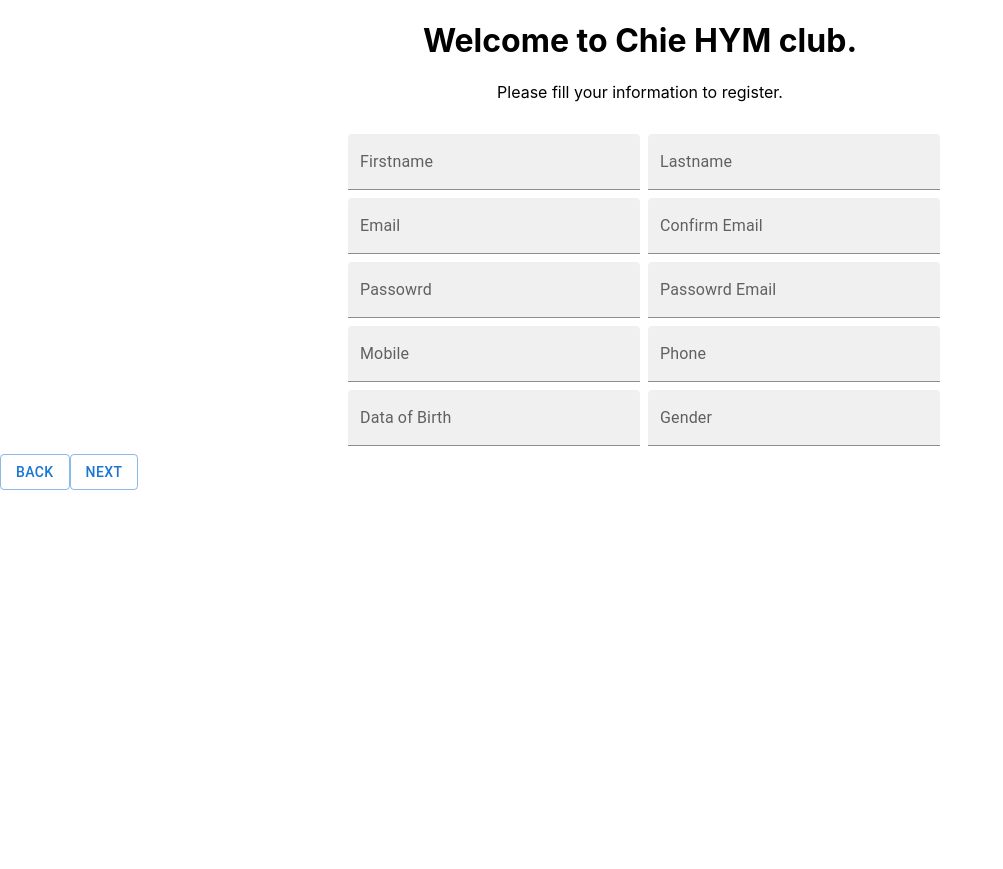
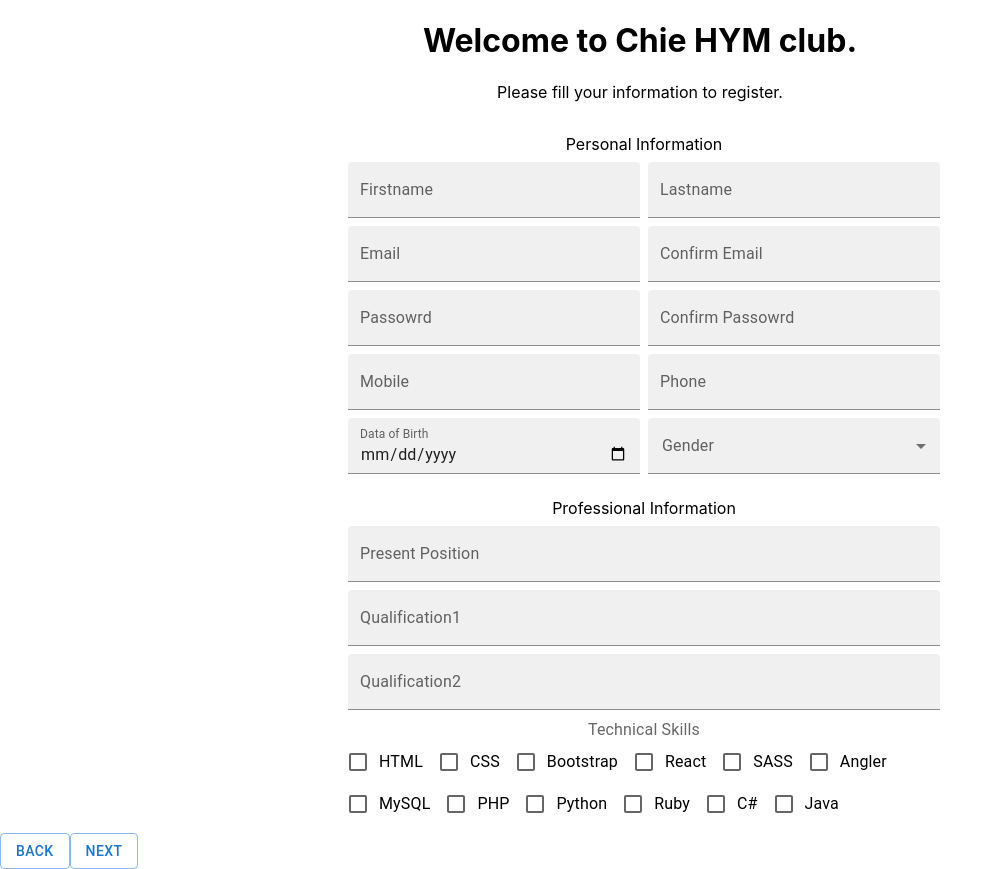
Before and after one commit to hayamania/form_experience, a React (Create React App) app: page / in a window 1280 px wide. Shown: the whole page, without its empty margins (0-1003 px from the left). Before the commit the page ends 800 px from the top, so only its background shows below. Built offline with nearby package versions, Linux system fonts and the light colour scheme.

Commit message:
modified form1 and created form2

```diff
--- a/src/App.js
+++ b/src/App.js
@@ -1,6 +1,7 @@
 import "./App.css";
 import { Box, Button, Stack } from "@mui/material";
 import Form1 from "./Form1";
+import Form2 from "./Form2";
 
 function App() {
   return (
@@ -9,6 +10,7 @@ function App() {
         <h1>Welcome to Chie HYM club. </h1>
         <p>Please fill your information to register.</p>
         <Form1 />
+        <Form2 />
       </Box>
       <Stack direction="row">
         <Button variant="outlined">Back</Button>
--- a/src/Form1.js
+++ b/src/Form1.js
@@ -1,7 +1,18 @@
 import React from "react";
-import { TextField, Box, Grid } from "@mui/material";
+import {
+  TextField,
+  Box,
+  Grid,
+  FormControl,
+  InputLabel,
+  Select,
+  MenuItem,
+} from "@mui/material";
 
 export default function Form1() {
+  function handleChange() {
+    console.log("gender changed");
+  }
   return (
     <div>
       <Box
@@ -13,6 +24,9 @@ export default function Form1() {
         }}
       >
         <Grid container spacing={1}>
+          <Grid item xs={12}>
+            Personal Information
+          </Grid>
           <Grid item xs={6}>
             <TextField label="Firstname" variant="filled" fullWidth />
           </Grid>
@@ -26,10 +40,20 @@ export default function Form1() {
             <TextField label="Confirm Email" variant="filled" fullWidth />
           </Grid>
           <Grid item xs={6}>
-            <TextField label="Passowrd" variant="filled" fullWidth />
+            <TextField
+              label="Passowrd"
+              variant="filled"
+              type="password"
+              fullWidth
+            />
           </Grid>
           <Grid item xs={6}>
-            <TextField label="Passowrd Email" variant="filled" fullWidth />
+            <TextField
+              label="Confirm Passowrd"
+              variant="filled"
+              type="password"
+              fullWidth
+            />
           </Grid>
           <Grid item xs={6}>
             <TextField label="Mobile" variant="filled" fullWidth />
@@ -38,10 +62,32 @@ export default function Form1() {
             <TextField label="Phone" variant="filled" fullWidth />
           </Grid>
           <Grid item xs={6}>
-            <TextField label="Data of Birth" variant="filled" fullWidth />
+            <TextField
+              label="Data of Birth"
+              type="date"
+              variant="filled"
+              InputLabelProps={{ shrink: true }}
+              fullWidth
+            />
           </Grid>
           <Grid item xs={6}>
-            <TextField label="Gender" variant="filled" fullWidth />
+            <FormControl fullWidth>
+              <InputLabel id="gender-label">Gender</InputLabel>
+              <Select
+                labelId="gender-label"
+                value={""}
+                label="Gender"
+                variant="filled"
+                onChange={handleChange}
+              >
+                <MenuItem value={"male"}>Male</MenuItem>
+                <MenuItem value={"female"}>Female</MenuItem>
+                <MenuItem value={"other"}>Other</MenuItem>
+                <MenuItem value={"prefer_not_to_say"}>
+                  Prefer not to say
+                </MenuItem>
+              </Select>
+            </FormControl>
           </Grid>
         </Grid>
       </Box>
--- /dev/null
+++ b/src/Form2.js
@@ -0,0 +1,62 @@
+import React from "react";
+import {
+  TextField,
+  Box,
+  Grid,
+  FormGroup,
+  FormControlLabel,
+  Checkbox,
+  InputLabel,
+  Stack,
+} from "@mui/material";
+
+export default function Form2() {
+  return (
+    <div>
+      <Box
+        display="flex"
+        justifyContent="center"
+        alignItems="center"
+        sx={{
+          "& > :not(style)": { m: 1, width: "600px" },
+        }}
+      >
+        <Grid container spacing={1}>
+          <Grid item xs={12}>
+            Professional Information
+          </Grid>
+          <Grid item xs={12}>
+            <TextField label="Present Position" variant="filled" fullWidth />
+          </Grid>
+          <Grid item xs={12}>
+            <TextField label="Qualification1" variant="filled" fullWidth />
+          </Grid>
+          <Grid item xs={12}>
+            <TextField label="Qualification2" variant="filled" fullWidth />
+          </Grid>
+          <Grid item xs={12}>
+            <FormGroup>
+              <InputLabel>Technical Skills</InputLabel>
+              <Stack direction="row">
+                <FormControlLabel control={<Checkbox />} label="HTML" />
+                <FormControlLabel control={<Checkbox />} label="CSS" />
+                <FormControlLabel control={<Checkbox />} label="Bootstrap" />
+                <FormControlLabel control={<Checkbox />} label="React" />
+                <FormControlLabel control={<Checkbox />} label="SASS" />
+                <FormControlLabel control={<Checkbox />} label="Angler" />
+              </Stack>
+              <Stack direction="row">
+                <FormControlLabel control={<Checkbox />} label="MySQL" />
+                <FormControlLabel control={<Checkbox />} label="PHP" />
+                <FormControlLabel control={<Checkbox />} label="Python" />
+                <FormControlLabel control={<Checkbox />} label="Ruby" />
+                <FormControlLabel control={<Checkbox />} label="C#" />
+                <FormControlLabel control={<Checkbox />} label="Java" />
+              </Stack>
+            </FormGroup>
+          </Grid>
+        </Grid>
+      </Box>
+    </div>
+  );
+}
```
